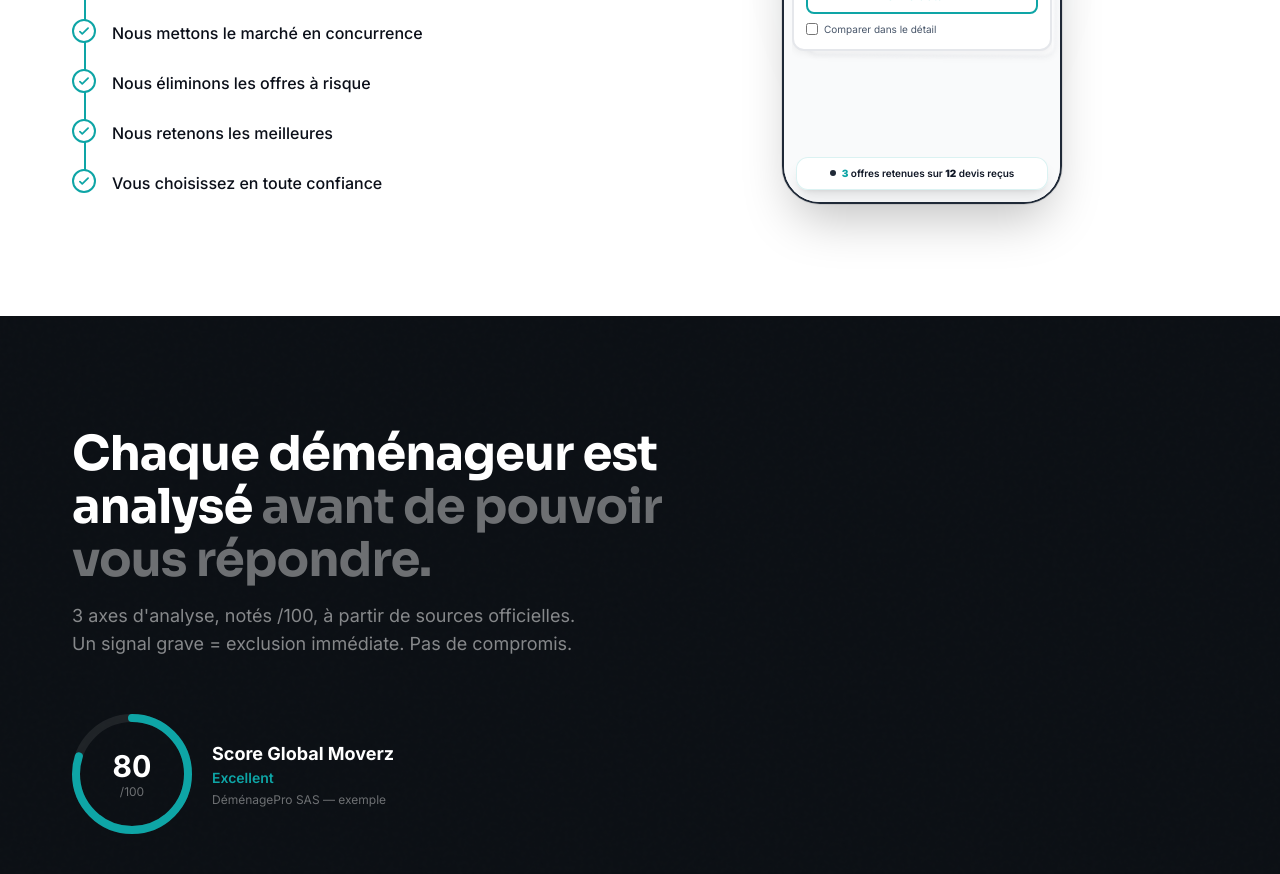
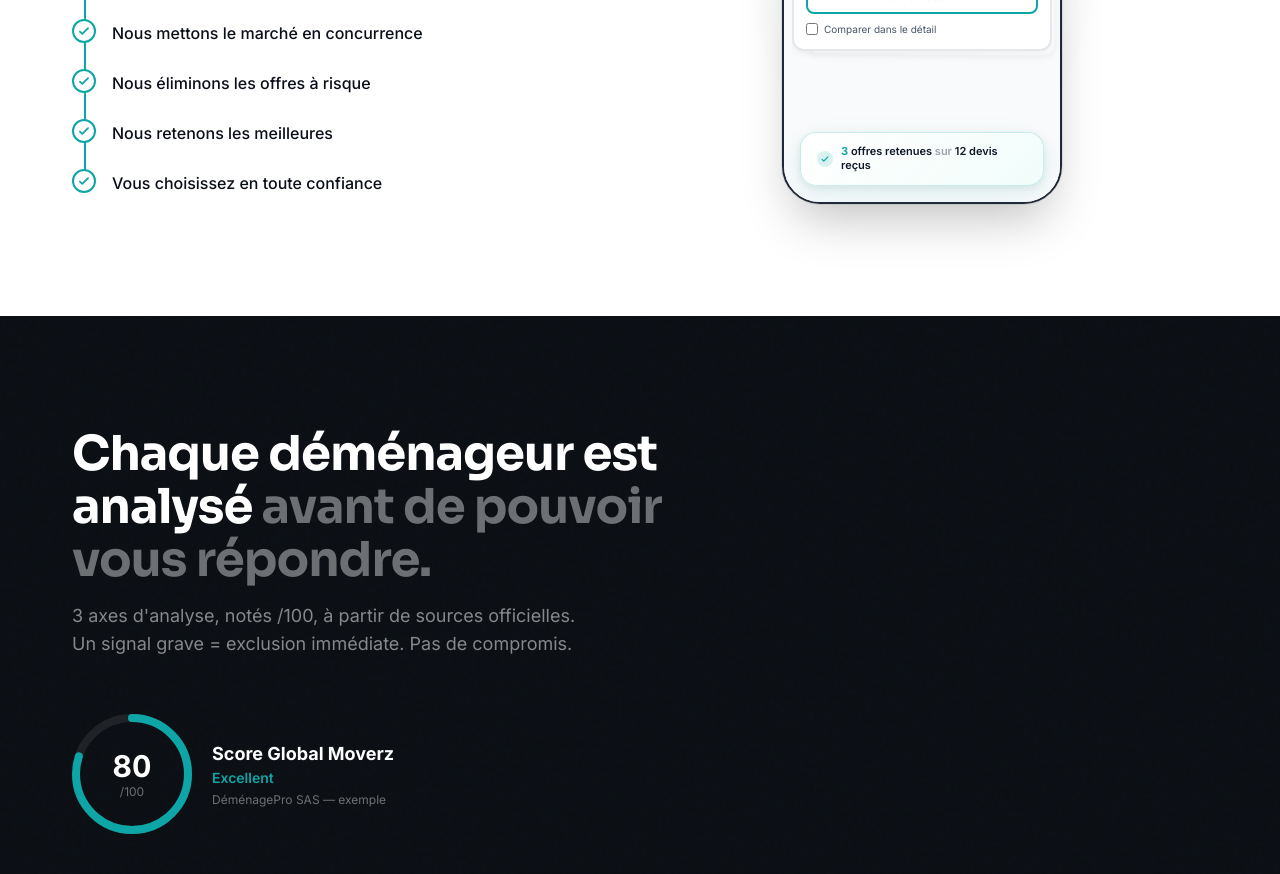
Before and after one commit to gdetaisne/moverz-fr, a Next.js app: page / in a window 1280 px wide. Shown: the part 1980-2854 px from the top of the page. Built offline with nearby package versions, Linux system fonts and the light colour scheme.

Commit message:
✨ Premium badge: Gradient blanc→turquoise, icône checkmark, shadow premium, spacing amélioré, animation fluide

```diff
--- a/components/sections/ComparableQuotesMockScrolly.tsx
+++ b/components/sections/ComparableQuotesMockScrolly.tsx
@@ -519,22 +519,46 @@ export function ComparableQuotesMockScrolly() {
                       </AnimatePresence>
                     </div>
 
-                    {/* Badge flottant EN BAS DE L'ÉCRAN */}
+                    {/* Badge flottant EN BAS DE L'ÉCRAN - Premium style */}
                     <motion.div
-                      initial={{ opacity: 0, y: 20 }}
-                      whileInView={{ opacity: 1, y: 0 }}
+                      initial={{ opacity: 0, y: 20, scale: 0.95 }}
+                      whileInView={{ opacity: 1, y: 0, scale: 1 }}
                       viewport={{ once: true }}
-                      transition={{ duration: 0.4, delay: 0.6 }}
-                      className="absolute bottom-3 left-3 right-3 z-30 rounded-xl px-3 py-2 text-[10px] font-semibold shadow-lg backdrop-blur-sm border"
+                      transition={{
+                        duration: 0.6,
+                        delay: 0.6,
+                        ease: [0.16, 1, 0.3, 1]
+                      }}
+                      className="absolute bottom-4 left-4 right-4 z-30 rounded-2xl px-4 py-3 text-[11px] font-semibold backdrop-blur-xl"
                       style={{
-                        background: "rgba(255,255,255,0.95)",
-                        borderColor: "rgba(14,165,166,0.15)",
+                        background: "linear-gradient(135deg, rgba(255,255,255,0.98) 0%, rgba(240,253,250,0.95) 100%)",
+                        border: "1px solid rgba(14,165,166,0.2)",
+                        boxShadow: "0 8px 24px rgba(14,165,166,0.12), 0 2px 8px rgba(0,0,0,0.08), inset 0 1px 0 rgba(255,255,255,0.8)",
                         color: "#111827"
                       }}
                     >
-                      <div className="flex items-center justify-center gap-1.5">
-                        <div className="h-1.5 w-1.5 rounded-full" style={{ background: "#1F2937" }} />
-                        <span><strong style={{ color: "#0EA5A6" }}>3</strong> offres retenues sur <strong>12</strong> devis reçus</span>
+                      <div className="flex items-center justify-center gap-2">
+                        {/* Icône checkmark dans cercle turquoise */}
+                        <div
+                          className="flex h-4 w-4 shrink-0 items-center justify-center rounded-full"
+                          style={{ background: "rgba(14,165,166,0.15)" }}
+                        >
+                          <svg
+                            className="h-2.5 w-2.5"
+                            fill="none"
+                            viewBox="0 0 24 24"
+                            stroke="currentColor"
+                            strokeWidth={3}
+                            style={{ color: "#0EA5A6" }}
+                          >
+                            <path strokeLinecap="round" strokeLinejoin="round" d="M5 13l4 4L19 7" />
+                          </svg>
+                        </div>
+                        <span className="leading-tight">
+                          <strong style={{ color: "#0EA5A6", fontWeight: 700 }}>3</strong> offres retenues{" "}
+                          <span style={{ color: "#9CA3AF" }}>sur</span>{" "}
+                          <strong style={{ fontWeight: 600 }}>12</strong> devis reçus
+                        </span>
                       </div>
                     </motion.div>
                   </div>
```
